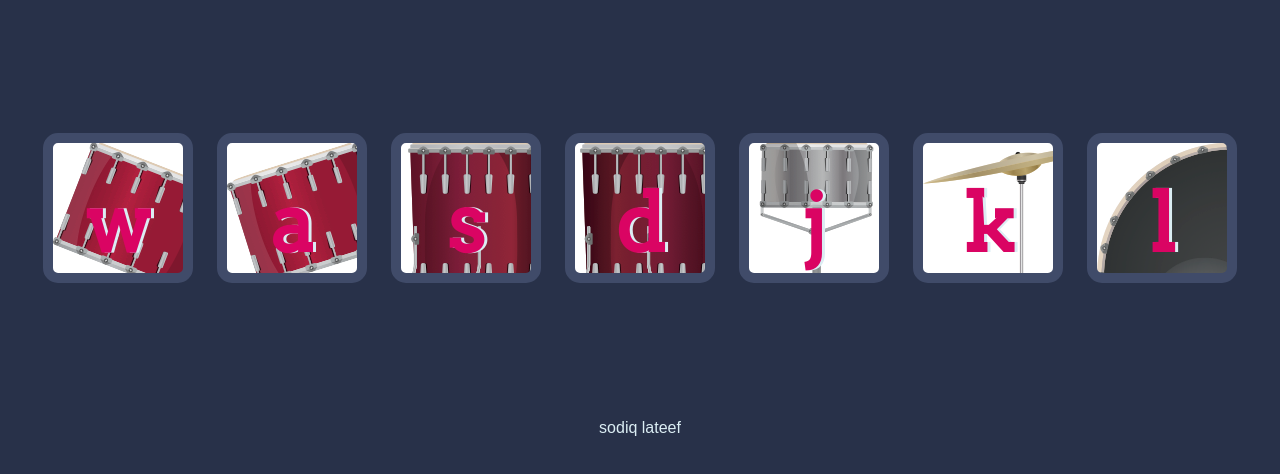
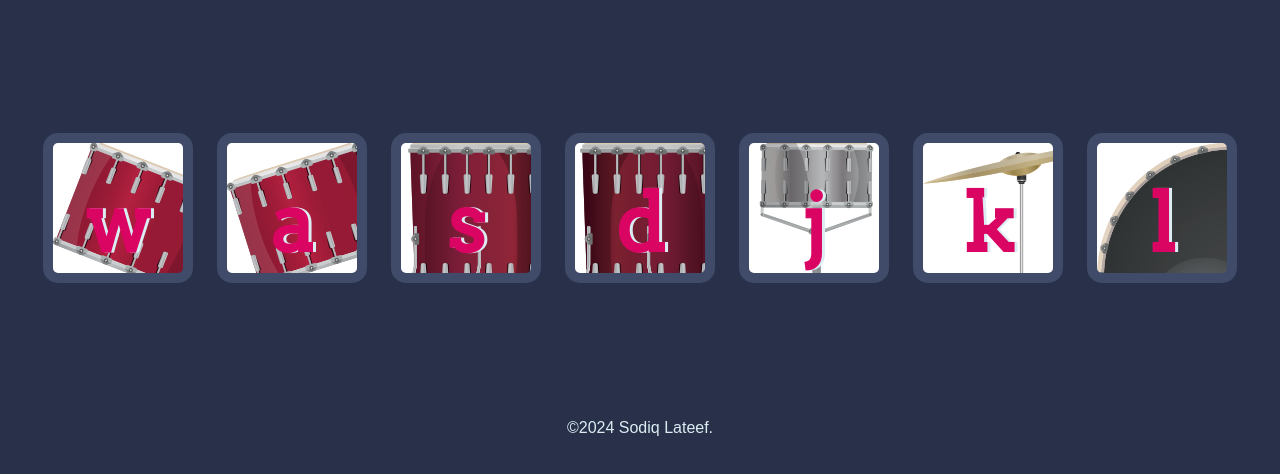
Before and after one commit to oluwasodiq01/DrumKit, a plain HTML site: page index.html in a window 1280 px wide. Shown: the part 156-630 px from the top of the page. Drawn offline with Linux system fonts and the light colour scheme.

Commit message:
Update index.html

```diff
--- a/index.html
+++ b/index.html
@@ -23,7 +23,7 @@
 
   <script src="index.js" charset="utf-8" type="text/javascript"></script>
   <footer>
-    sodiq lateef
+   ©2024 Sodiq Lateef.
   </footer>
 </body>
 
```
